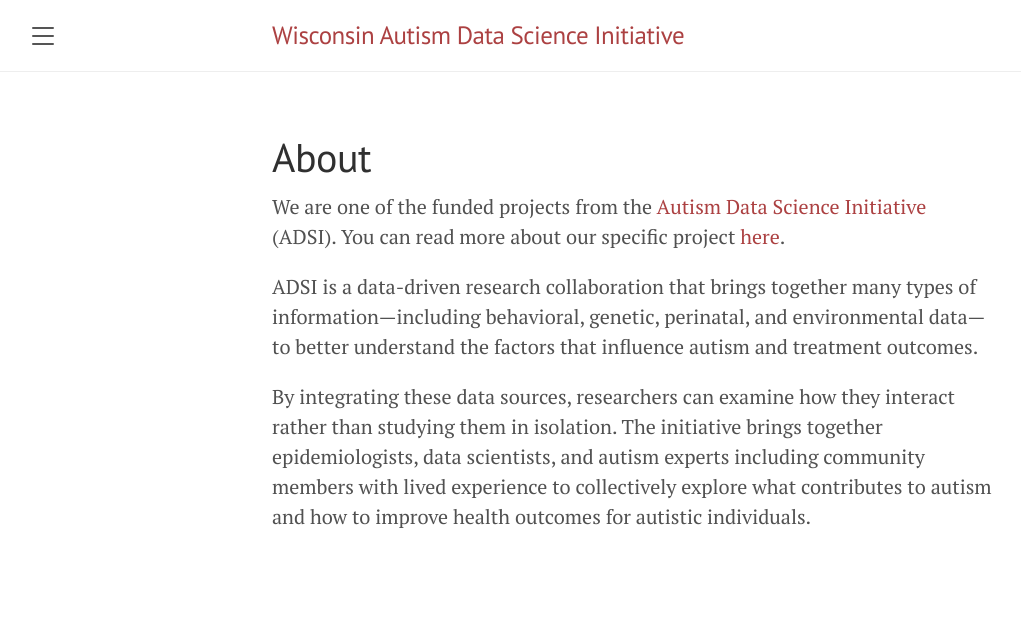
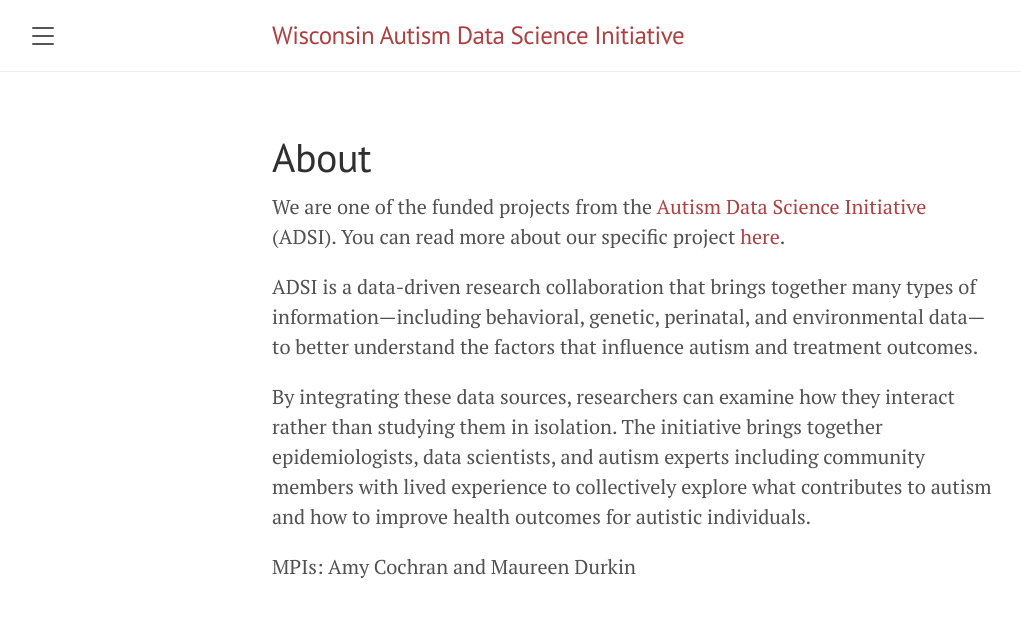
Before and after one commit to cochran4/wadsi, a Jekyll site: the page built from docs/about.md, in a window 1280 px wide. Shown: the top 618 px of the page, without its empty margins (8-1029 px from the left). Built offline with Jekyll 4.4.1, drawn with Linux system fonts in a browser that asks for light colours.

Commit message:
Update about.md

```diff
--- a/docs/about.md
+++ b/docs/about.md
@@ -8,3 +8,5 @@
 ADSI is a data-driven research collaboration that brings together many types of information—including  behavioral, genetic, perinatal, and environmental data—to better understand the factors that influence autism and treatment outcomes.
 
 By integrating these data sources, researchers can examine how they interact rather than studying them in isolation. The initiative brings together epidemiologists, data scientists, and autism experts including community members with lived experience to collectively explore what contributes to autism and how to improve health outcomes for autistic individuals.
+
+MPIs: Amy Cochran and Maureen Durkin
```
